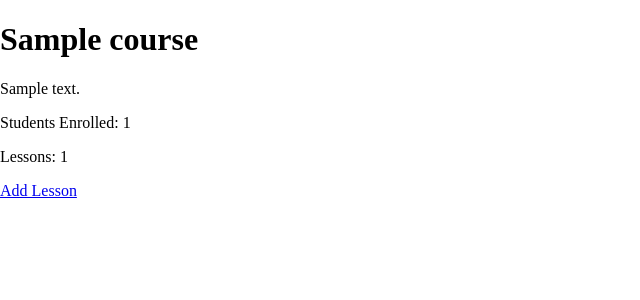
After one commit to Abbaraees/Raees-Academy, a Flask app: template app/templates/teachers/view_course.html in a window 1280 px wide. The commit adds this page. Shown: the top 300 px of the page, without its empty margins (0-640 px from the left). Run offline with Flask 2, Linux system fonts and the light colour scheme; the template is opened without the code that fills it: values that come from a table or form of the project are taken from there, others are empty; tables that the repository leaves empty hold one stand-in row (values such as "Sample post").

Commit message:
feat: add 'view_course'
Allow teacher to view a course and it's metadata

```diff
--- a/app/templates/teachers/courses.html
+++ b/app/templates/teachers/courses.html
@@ -9,7 +9,11 @@
 <button id="show-form-btn">Add New Course</button>
 <ul id="courses">
     {% for course in courses.all() %}
-    <li>{{ course.name }}</li>
+    <li>
+        <a href="{{ url_for('teachers.view_course', id=course.id) }}">
+            {{ course.name }}
+        </a>
+    </li>
     {% endfor %}
 </ul>
 <form action="{{ url_for('teachers.add_course') }}"  id="add-course-form">
--- /dev/null
+++ b/app/templates/teachers/view_course.html
@@ -0,0 +1,10 @@
+{% extends 'base.html' %}
+{% block content %}
+<h1>{{ course.name }}</h1>
+<p>{{ course.description }}</p>
+<p>Students Enrolled: {{ course.students.count() }}</p>
+<div class="lessons">
+    <p>Lessons: {{ course.lessons.count() }}</p>
+    <a href="#">Add Lesson</a>
+</div>
+{% endblock content %}
```
Also changed, not shown: app/teachers/routes.py (+9 -1 lines).
